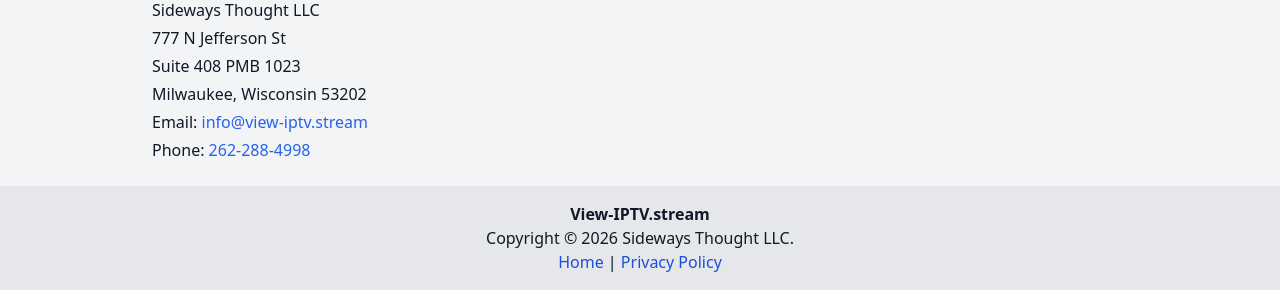
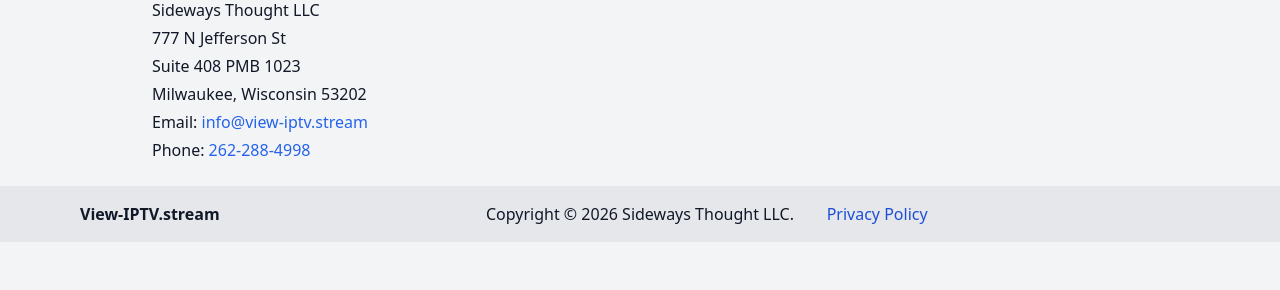
Before and after one commit to sidewaysthought/iptv-podder, a PHP site: page /privacy.php in a window 1280 px wide. Shown: the part 1662-1952 px from the top of the page. After the commit the page ends 1904 px from the top, so only its background shows below. Run offline with PHP 8.4, Linux system fonts and the light colour scheme; some libraries are stand-ins or nearby versions.

Commit message:
Update footer to single-row three-column layout

```diff
--- a/partials/footer.php
+++ b/partials/footer.php
@@ -1,11 +1,11 @@
-<footer class="bg-gray-200 text-center py-4 mt-auto dark:bg-gray-900">
-    <p class="font-semibold text-gray-900 dark:text-gray-100">View-IPTV.stream</p>
-    <p class="text-gray-900 dark:text-gray-100">Copyright &copy; 2026 Sideways Thought LLC.</p>
-    <p>
-      <a href="index.php" class="text-blue-700 hover:underline dark:text-blue-300">Home</a>
-      |
-      <a href="privacy.php" class="text-blue-700 hover:underline dark:text-blue-300">Privacy Policy</a>
-    </p>
+<footer class="bg-gray-200 py-4 mt-auto dark:bg-gray-900">
+    <div class="mx-auto flex w-full max-w-6xl items-center px-4">
+        <div class="flex-1 text-left font-semibold text-gray-900 dark:text-gray-100">View-IPTV.stream</div>
+        <div class="flex-1 text-center text-gray-900 dark:text-gray-100">Copyright &copy; 2026 Sideways Thought LLC.</div>
+        <div class="flex-1 text-right">
+            <a href="privacy.php" class="text-blue-700 hover:underline dark:text-blue-300">Privacy Policy</a>
+        </div>
+    </div>
 </footer>
 
 <?php include 'partials/consent.php'; ?>
```
